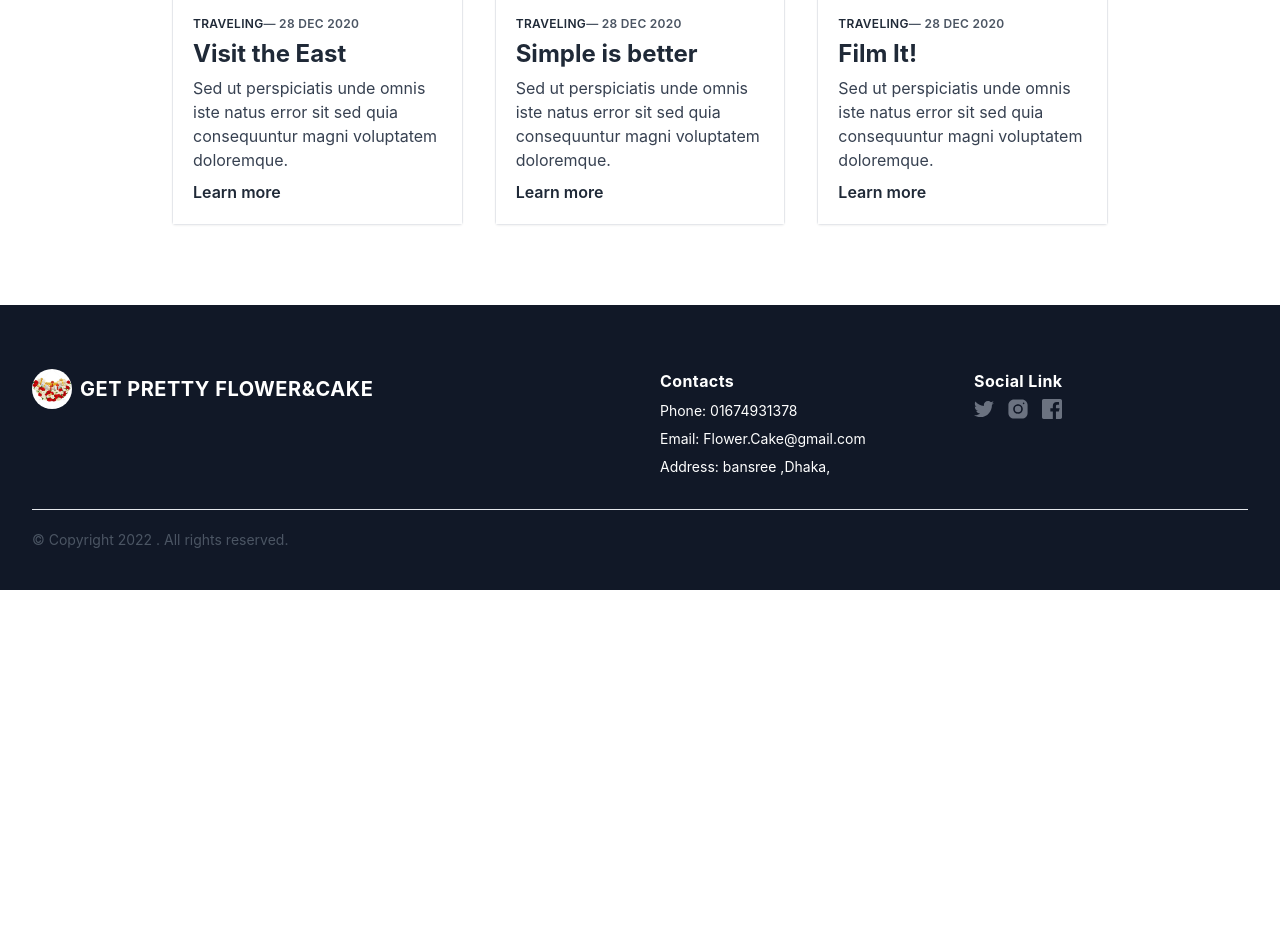
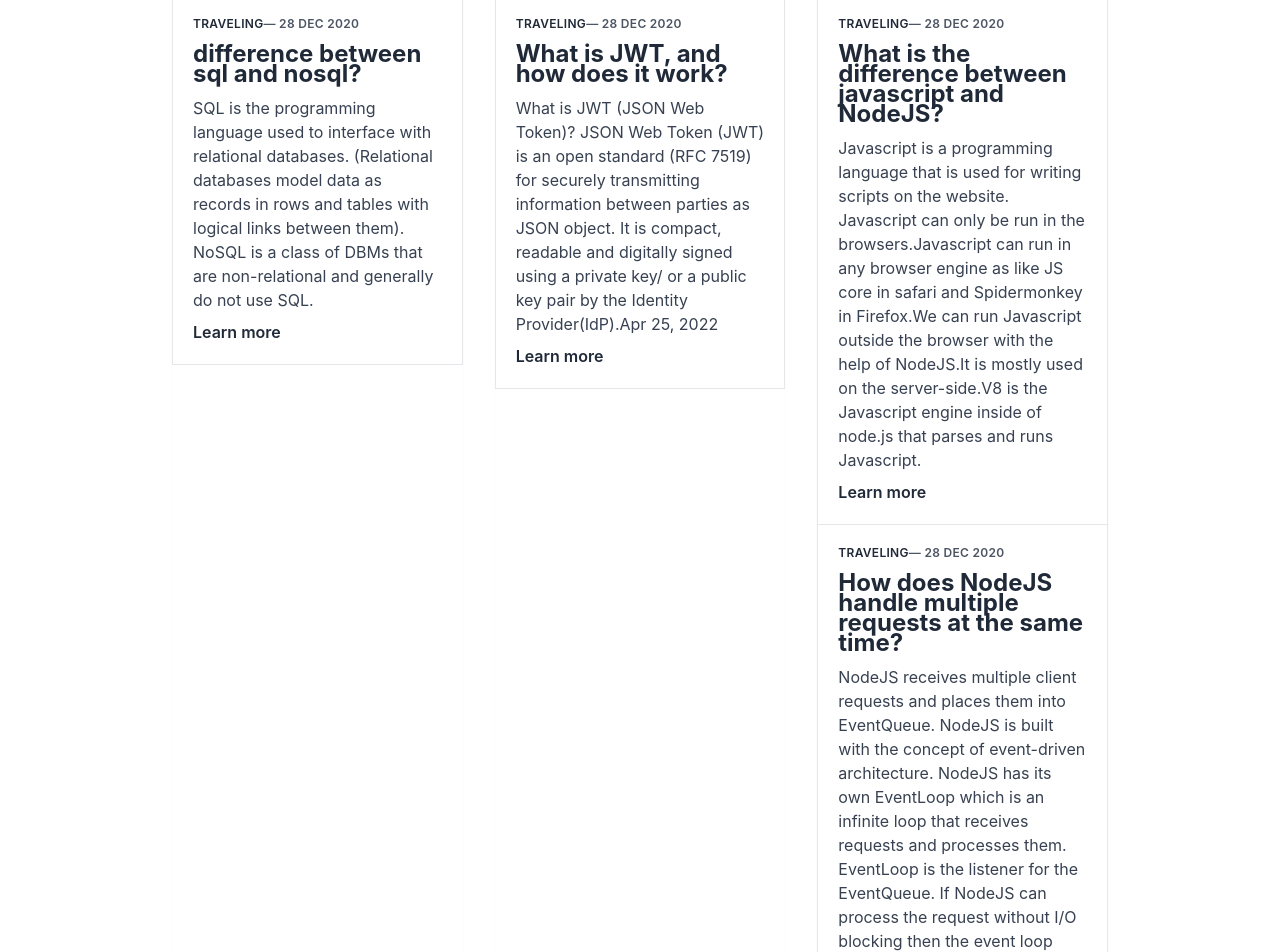
Before and after one commit to afianasrin1/online-delevery-client, a React (Create React App) app: page /blog in a window 1280 px wide. Shown: the part 420-1372 px from the top of the page. Before the commit the page ends 1010 px from the top, so only its background shows below. Built offline with nearby package versions, Linux system fonts and the light colour scheme; no server answers.

Commit message:
blog section compleat

```diff
--- a/src/pages/Home/HomeFlowerAndCakeItems/HomeFlowerAndCakeItems.js
+++ b/src/pages/Home/HomeFlowerAndCakeItems/HomeFlowerAndCakeItems.js
@@ -5,7 +5,7 @@ const HomeFlowerAndCakeItems = () => {
   return (
     <div className="mb-16 mt-28">
       <div className="flex  justify-between border-b border-gray-400 pb-5">
-        <h1 className="text-4xl font-semibold">RECENT ADDED</h1>
+        <h1 className="text-4xl font-semibold">RECENT ADDED REVIEW</h1>
         <Link
           to="/recipes"
           className="flex items-center bg-red-500 py-2 px-3 rounded-md hover:bg-red-600 text-white"
--- a/src/pages/blog/Blog.js
+++ b/src/pages/blog/Blog.js
@@ -28,11 +28,13 @@ const Blog = () => {
               title="Visit the East"
               className="inline-block mb-3 text-2xl font-bold leading-5 transition-colors duration-200 hover:text-deep-purple-accent-700"
             >
-              Visit the East
+              difference between sql and nosql?
             </a>
             <p className="mb-2 text-gray-700">
-              Sed ut perspiciatis unde omnis iste natus error sit sed quia
-              consequuntur magni voluptatem doloremque.
+              SQL is the programming language used to interface with relational
+              databases. (Relational databases model data as records in rows and
+              tables with logical links between them). NoSQL is a class of DBMs
+              that are non-relational and generally do not use SQL.
             </p>
             <a
               href="/"
@@ -67,11 +69,14 @@ const Blog = () => {
               title="Simple is better"
               className="inline-block mb-3 text-2xl font-bold leading-5 transition-colors duration-200 hover:text-deep-purple-accent-700"
             >
-              Simple is better
+              What is JWT, and how does it work?
             </a>
             <p className="mb-2 text-gray-700">
-              Sed ut perspiciatis unde omnis iste natus error sit sed quia
-              consequuntur magni voluptatem doloremque.
+              What is JWT (JSON Web Token)? JSON Web Token (JWT) is an open
+              standard (RFC 7519) for securely transmitting information between
+              parties as JSON object. It is compact, readable and digitally
+              signed using a private key/ or a public key pair by the Identity
+              Provider(IdP).Apr 25, 2022
             </p>
             <a
               href="/"
@@ -106,11 +111,55 @@ const Blog = () => {
               title="Film It!"
               className="inline-block mb-3 text-2xl font-bold leading-5 transition-colors duration-200 hover:text-deep-purple-accent-700"
             >
-              Film It!
+              What is the difference between javascript and NodeJS?
             </a>
             <p className="mb-2 text-gray-700">
-              Sed ut perspiciatis unde omnis iste natus error sit sed quia
-              consequuntur magni voluptatem doloremque.
+              Javascript is a programming language that is used for writing
+              scripts on the website. Javascript can only be run in the
+              browsers.Javascript can run in any browser engine as like JS core
+              in safari and Spidermonkey in Firefox.We can run Javascript
+              outside the browser with the help of NodeJS.It is mostly used on
+              the server-side.V8 is the Javascript engine inside of node.js that
+              parses and runs Javascript.
+            </p>
+            <a
+              href="/"
+              aria-label=""
+              className="inline-flex items-center font-semibold transition-colors duration-200 text-deep-purple-accent-400 hover:text-deep-purple-800"
+            >
+              Learn more
+            </a>
+          </div>
+          <div className="p-5 border border-t-0">
+            <p className="mb-3 text-xs font-semibold tracking-wide uppercase">
+              <a
+                href="/"
+                className="transition-colors duration-200 text-blue-gray-900 hover:text-deep-purple-accent-700"
+                aria-label="Category"
+                title="traveling"
+              >
+                traveling
+              </a>
+              <span className="text-gray-600">— 28 Dec 2020</span>
+            </p>
+            <a
+              href="/"
+              aria-label="Category"
+              title="Film It!"
+              className="inline-block mb-3 text-2xl font-bold leading-5 transition-colors duration-200 hover:text-deep-purple-accent-700"
+            >
+              How does NodeJS handle multiple requests at the same time?
+            </a>
+            <p className="mb-2 text-gray-700">
+              NodeJS receives multiple client requests and places them into
+              EventQueue. NodeJS is built with the concept of event-driven
+              architecture. NodeJS has its own EventLoop which is an infinite
+              loop that receives requests and processes them. EventLoop is the
+              listener for the EventQueue. If NodeJS can process the request
+              without I/O blocking then the event loop would itself process the
+              request and sends the response back to the client by itself. But,
+              it is possible to process multiple requests parallelly using the
+              NodeJS cluster module or worker_threads module.
             </p>
             <a
               href="/"
```
